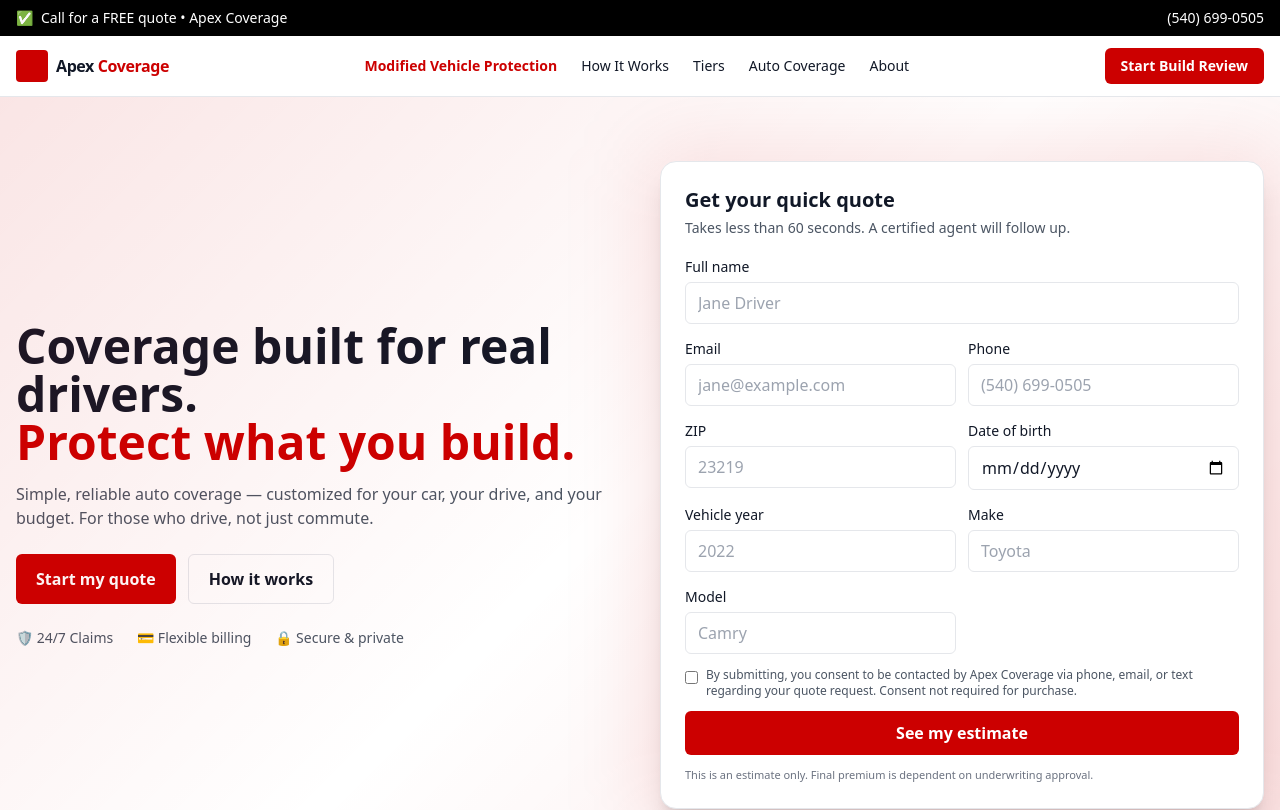
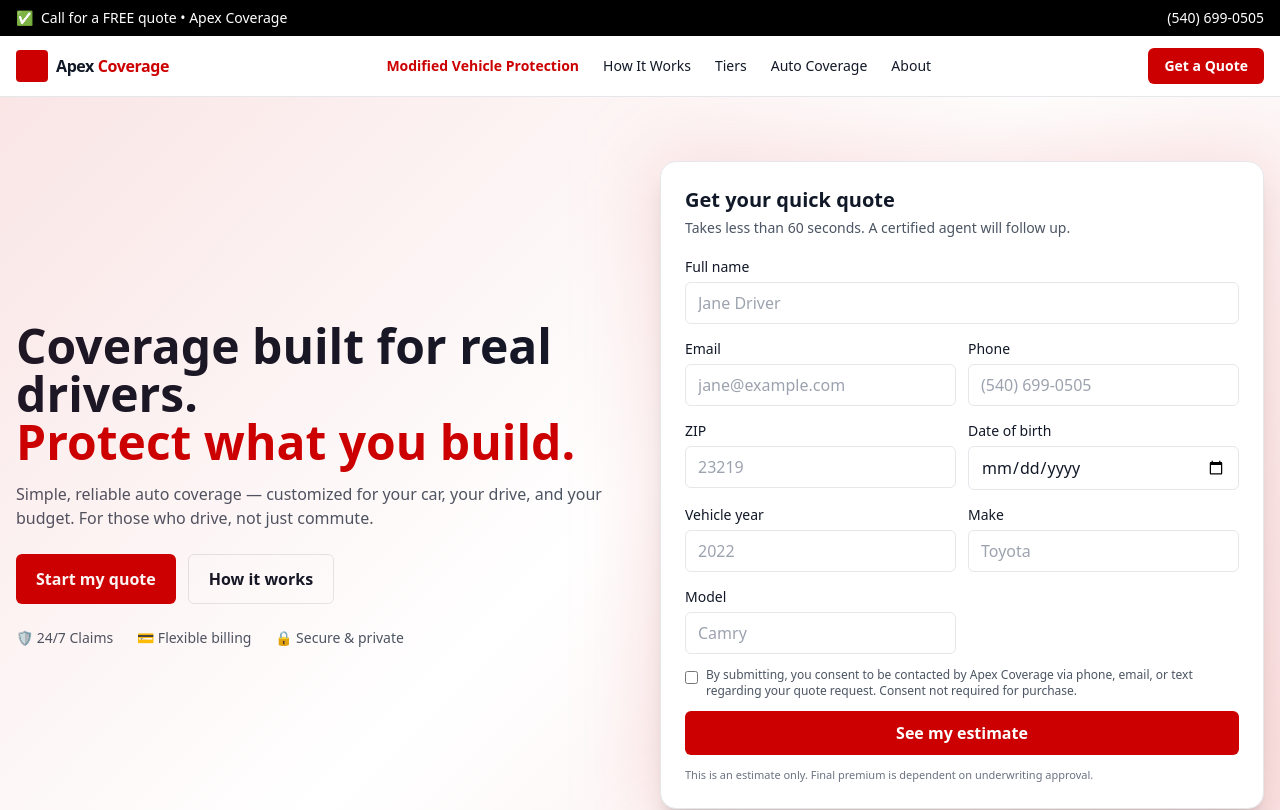
Before and after one commit to apexcoverage/Apex-Coverage-Site, a Next.js app: page / in a window 1280 px wide. Shown: the top 810 px of the page. Built offline with nearby package versions, Linux system fonts and the light colour scheme.

Commit message:
Change 'Start Build Review' to 'Get a Quote'

```diff
--- a/components/Header.tsx
+++ b/components/Header.tsx
@@ -71,7 +71,7 @@ export default function Header() {
             href="/build-review"
             className="hidden sm:inline-flex items-center gap-2 bg-[#cc0000] text-white px-4 py-2 rounded-md text-sm font-semibold hover:bg-red-700 transition"
           >
-            Start Build Review
+            Get a Quote
           </Link>
 
           {/* mobile toggle */}
@@ -112,7 +112,7 @@ export default function Header() {
                 onClick={() => setOpen(false)}
                 className="block font-semibold text-[#cc0000]"
               >
-                Start Build Review
+                Get a Quote
               </Link>
             </li>
           </ul>
```
